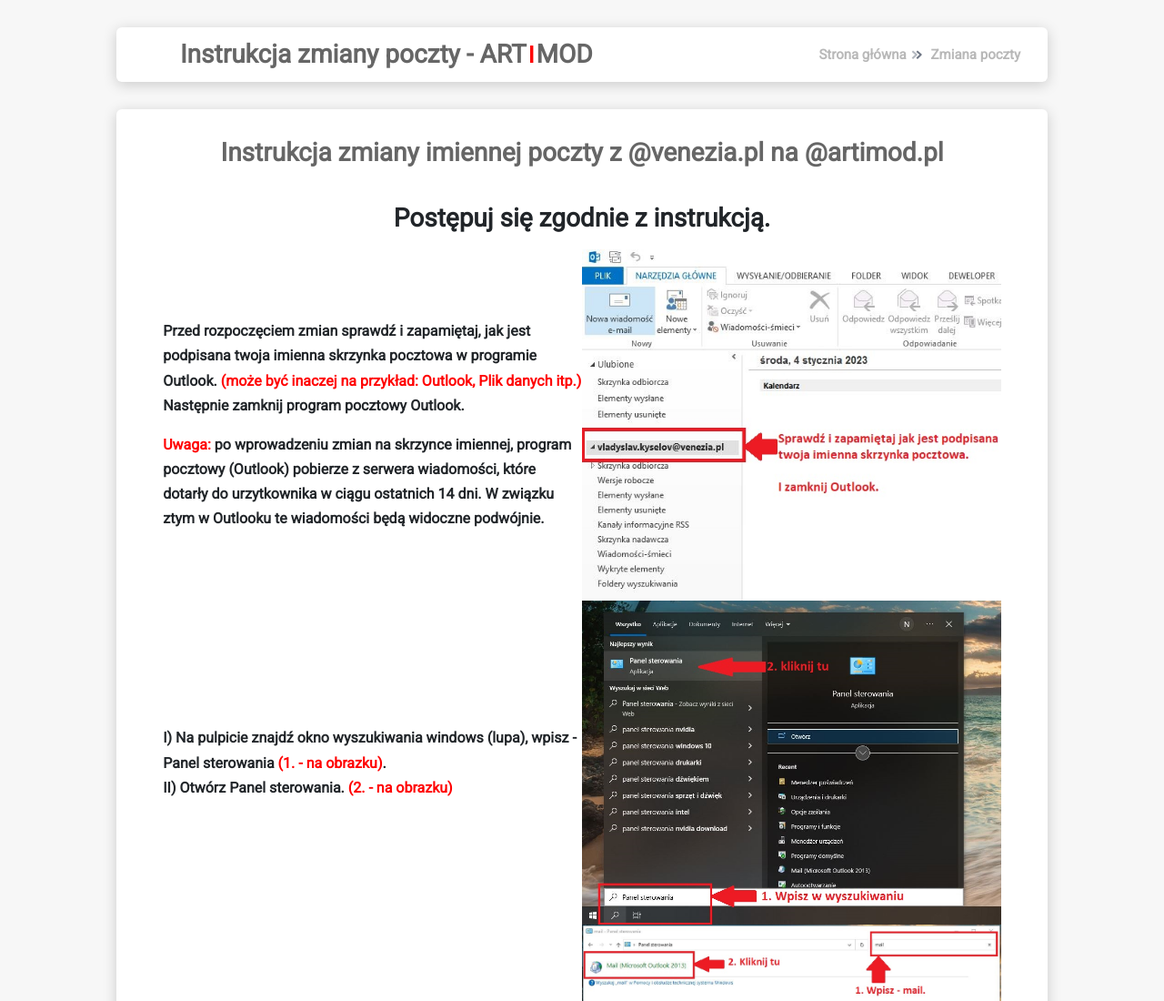
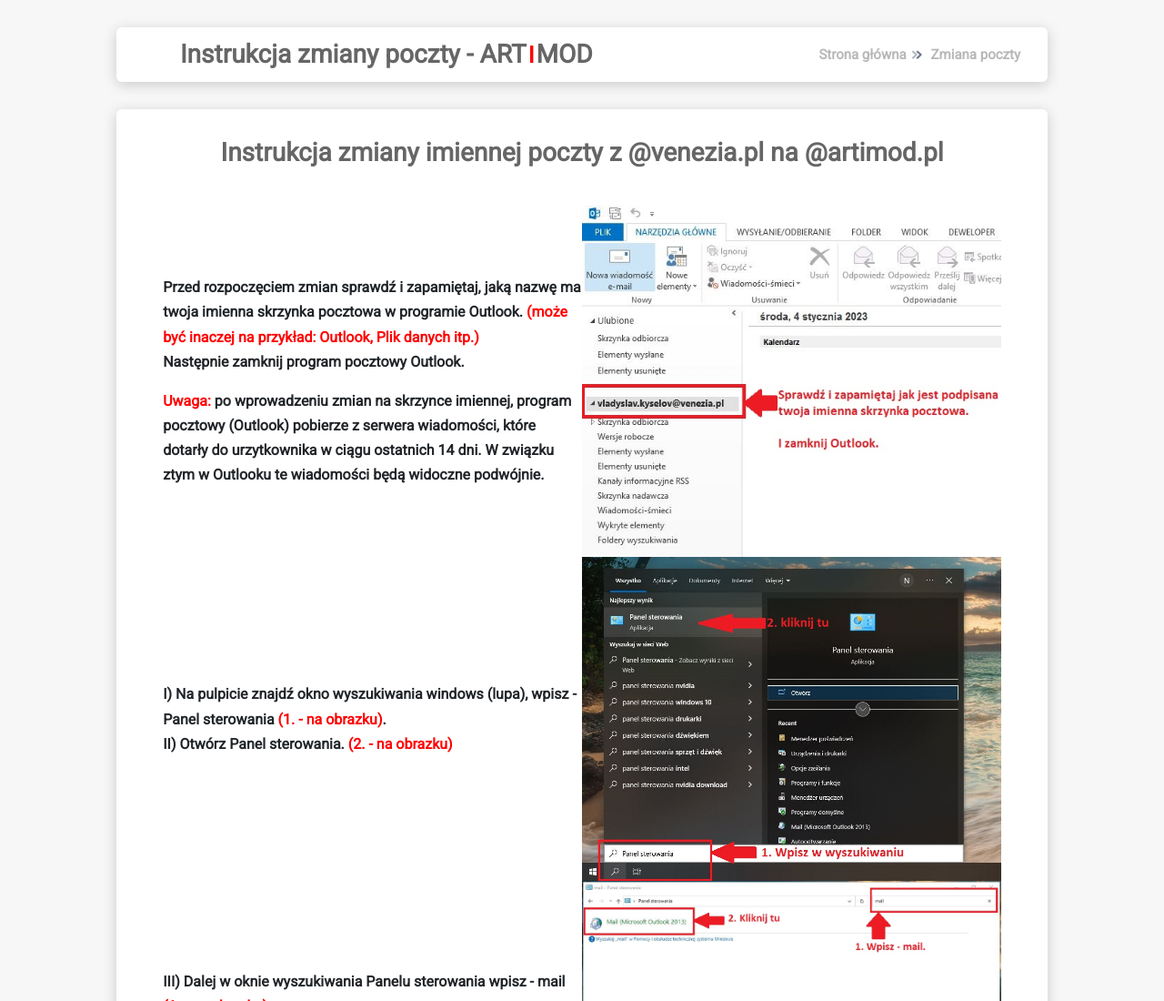
Before and after one commit to Artimod/podpis, a plain HTML site: page zmiana_poczty.html in a window 1280 px wide. Shown: the top 1100 px of the page at 91% size. Drawn offline with nearby package versions, Linux system fonts and the light colour scheme; a web font is replaced by a local one.

Commit message:
zmiana_poczty-v3

```diff
--- a/zmiana_poczty.html
+++ b/zmiana_poczty.html
@@ -37,10 +37,10 @@
                 <h2>Instrukcja zmiany imiennej poczty z @venezia.pl na @artimod.pl</h2>
               </div>
               <div class="zmiana-poczty">
-                  <p class="p-glowny">Postępuj się zgodnie z instrukcją.</p>
+                  <!-- <p class="p-glowny">Postępuj się zgodnie z instrukcją.</p> -->
                 <div class="pomoc_info">
                   <div class="pomoc_info_text">
-                  <p class="pomoc_text"> Przed rozpoczęciem zmian sprawdź i zapamiętaj, jak jest podpisana twoja imienna skrzynka pocztowa w programie Outlook. <span class="red_text">(może być inaczej na przykład: Outlook, Plik danych itp.)</span> </p>
+                  <p class="pomoc_text"> Przed rozpoczęciem zmian sprawdź i zapamiętaj, jaką nazwę ma twoja imienna skrzynka pocztowa w programie Outlook. <span class="red_text">(może być inaczej na przykład: Outlook, Plik danych itp.)</span> </p>
                   <p class="pomoc_text">Następnie zamknij program pocztowy Outlook.</p><br>
                   <p class="pomoc_text"><span class="red_text">Uwaga:</span> po wprowadzeniu zmian na skrzynce imiennej, program pocztowy (Outlook) pobierze z serwera wiadomości, które dotarły do urzytkownika w ciągu ostatnich 14 dni. W związku ztym w Outlooku te wiadomości będą widoczne podwójnie. </p>
                 </div>
```
